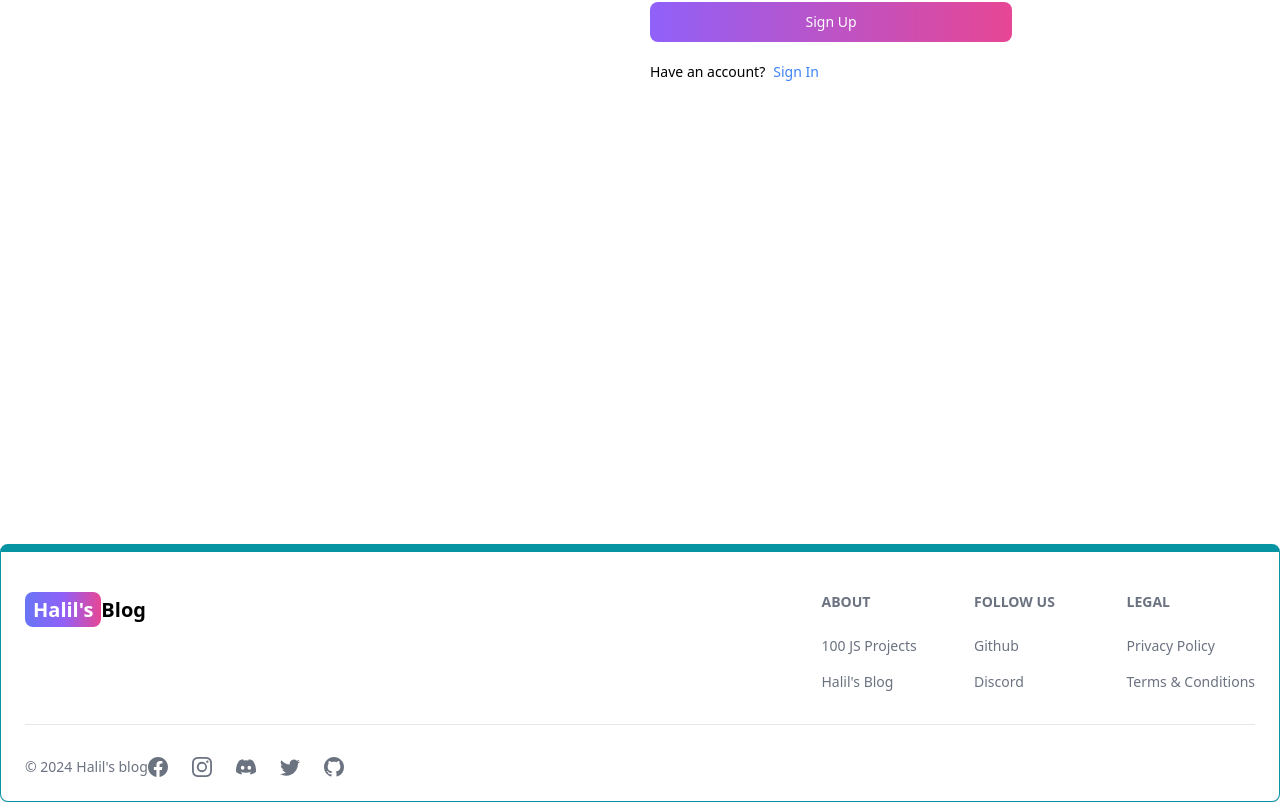
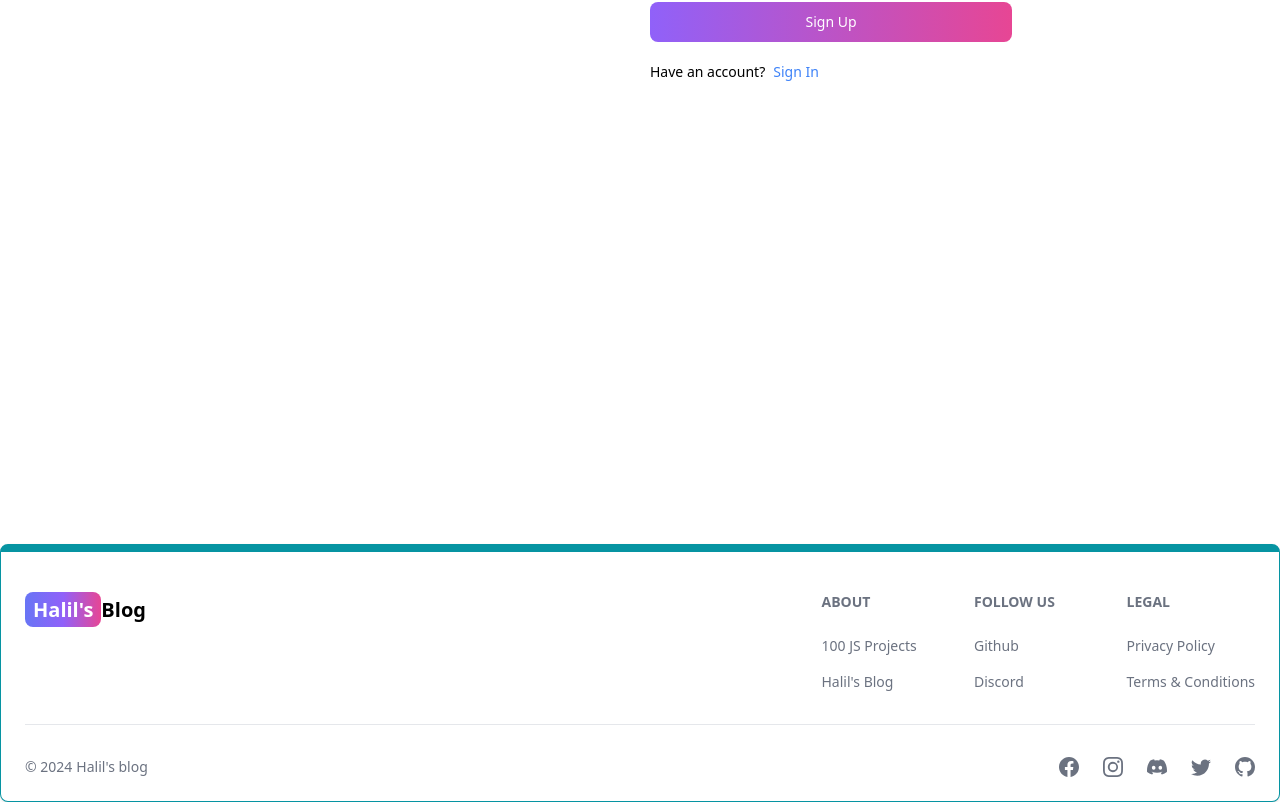
Before and after one commit to pruka/mernWebBlog, a React (Vite) app in the folder client/: page /sign-up in a window 1280 px wide. Shown: the part 400-1202 px from the top of the page. Built offline with nearby package versions, Linux system fonts and the light colour scheme.

Commit message:
create and add the footer component

```diff
--- a/client/src/components/Footer.jsx
+++ b/client/src/components/Footer.jsx
@@ -75,7 +75,7 @@ function FooterCom() {
 
                 </div>
                 <Footer.Divider />
-                <div className='w-full sm:flex sm:items-center sm:justify-betweeen'>
+                <div className='w-full sm:flex sm:items-center sm:justify-between'>
                     <Footer.Copyright
                     href='#'
                     by="Halil's blog"
```
